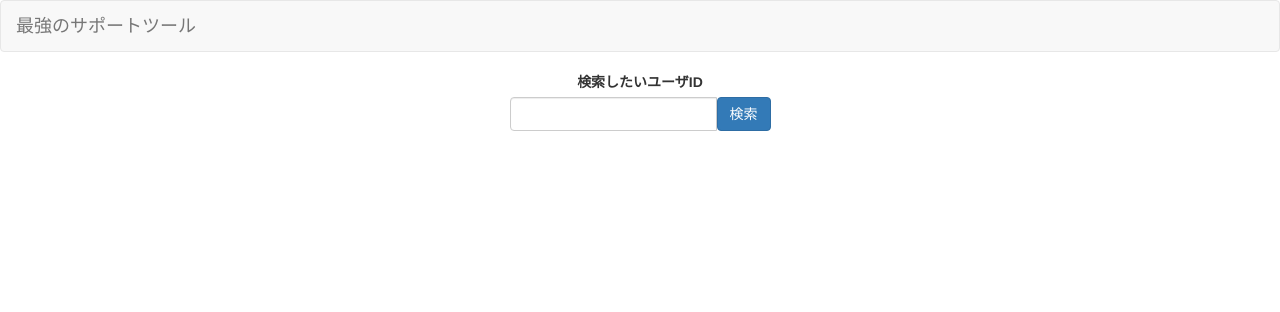
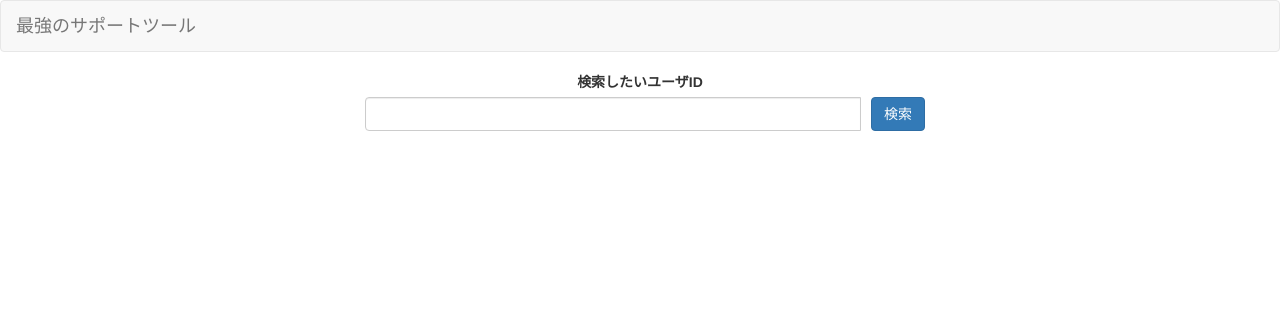
Before and after one commit to takenokoroid/old-support-tools, a Flask app: page / in a window 1280 px wide. Shown: the top 312 px of the page. Run offline with Flask 2, Linux system fonts and the light colour scheme; parts of the project's set-up code (start-up, migrations or seed data) failed here and were passed over; some libraries are stand-ins or nearby versions.

```diff
--- a/webApp/flaskApp/static/css/main.css
+++ b/webApp/flaskApp/static/css/main.css
@@ -6,8 +6,12 @@ h2 {
 }
 .input-group {
     display: flex;
+    width: 50%;
     justify-content: center;
     margin: auto;
+}
+input#userid {
+    margin: 0 1rem;
 }
 
 .w-50 {
--- a/webApp/flaskApp/templates/index.html
+++ b/webApp/flaskApp/templates/index.html
@@ -6,12 +6,10 @@
     <form method="POST" action="/" id="form">
         <label for="userid">検索したいユーザID</label>
         <div class="input-group">
-            <div>
-                <input id="userid" type="text" name="userid" class="form-control"/>
-                <p class="is-error-userid"></p>
-            </div>
+            <input id="userid" type="text" name="userid" class="form-control"/>
             <button type="submit" class="btn btn-primary">検索</button>
         </div>
+        <span class="is-error-userid"></span>
     </form>
     <div class="w-50 text-left center-block">
         {% if not result %}
```
